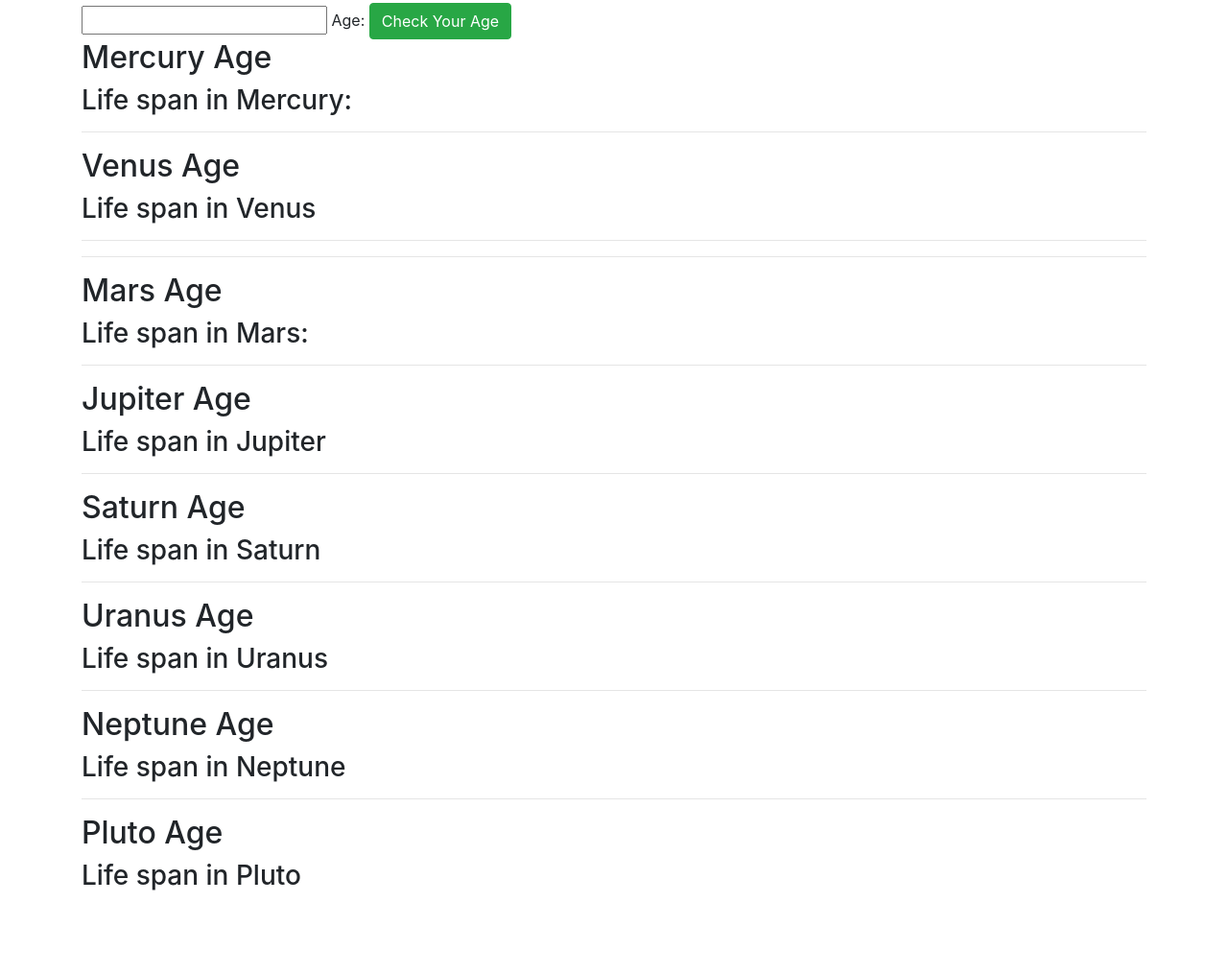
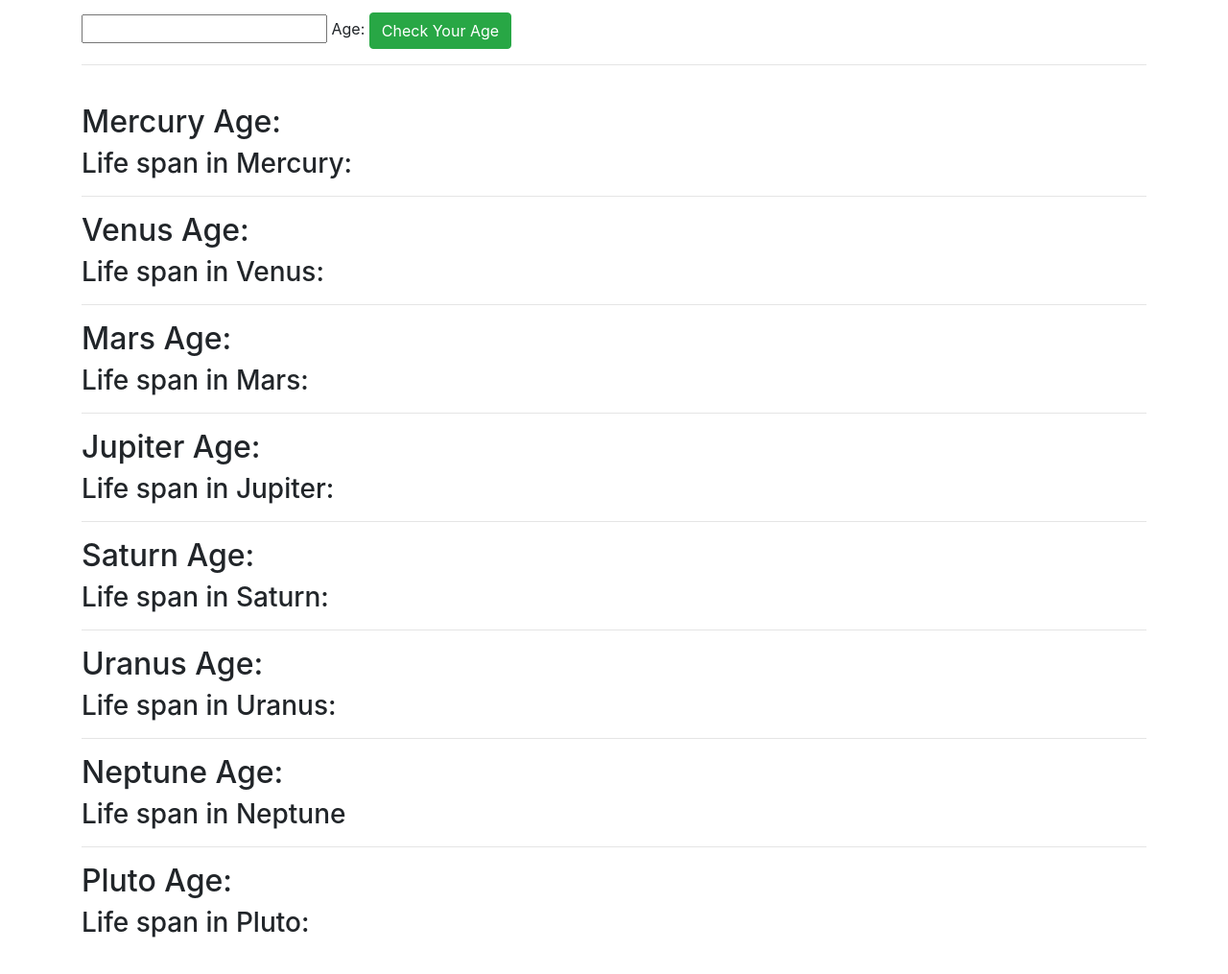
Before and after one commit to glenpogz36/Super-Galactic-Age-Calculator, a website built with webpack: page src/index.html in a window 1280 px wide. Shown: the part 203-1218 px from the top of the page at 96% size. Before the commit the page ends 1188 px from the top, so only its background shows below. Built offline with nearby package versions, Linux system fonts and the light colour scheme.

Commit message:
it will add final commit by fixing bugs

```diff
--- a/src/index.html
+++ b/src/index.html
@@ -9,7 +9,7 @@
 <body>
     <div class="jumbotron">
         <center>
-            <h2>Galactic Age Calculator</h2>
+            <h1>Galactic Age Calculator</h1>
         </center>
     </div>
     <div class="container">
@@ -18,30 +18,31 @@
             <label for="newAge">Age:</label>
             <button class="btn btn-success" type="submit">Check Your Age</button>
         </form>
-        <h2>Mercury Age</h2><span id="mercuryAge"></span>
-        <h3>Life span in Mercury:</h3><span id="mercuryLifespan"></span>
         <hr>
-        <h2>Venus Age</h2><span id="venusAge"></span>
-        <h3>Life span in Venus </h3><span id="venusLifespan"></span>
+        <br>
+        <h2>Mercury Age: <span id="mercuryAge"></span></h2>
+        <h3>Life span in Mercury: <span id="mercuryLifespan"></span></h3>
         <hr>
+        <h2>Venus Age: <span id="venusAge"></span></h2>
+        <h3>Life span in Venus: <span id="venusLifespan"></span></h3>
         <hr>
-        <h2>Mars Age</h2><span id="marsAge"></span>
-        <h3>Life span in Mars: </h3><span id="marsLifespan"></span>
+        <h2>Mars Age: <span id="marsAge"></span></h2>
+        <h3>Life span in Mars: <span id="marsLifespan"></span></h3>
         <hr>
-        <h2>Jupiter Age</h2><span id="jupiterAge"></span>
-        <h3>Life span in Jupiter </h3><span id="jupiterLifespan"></span>
+        <h2>Jupiter Age: <span id="jupiterAge"></span></h2>
+        <h3>Life span in Jupiter: <span id="jupiterLifespan"></span></h3>
         <hr>
-        <h2>Saturn Age</h2><span id="saturnAge"></span>
-        <h3>Life span in Saturn </h3><span id="saturnLifespan"></span>
+        <h2>Saturn Age: <span id="saturnAge"></span></h2>
+        <h3>Life span in Saturn: <span id="saturnLifespan"></span></h3>
         <hr>
-        <h2>Uranus Age</h2><span id="uranusAge"></span>
-        <h3>Life span in Uranus </h3><span id="uranusLifespan"></span>
+        <h2>Uranus Age: <span id="uranusAge"></span></h2>
+        <h3>Life span in Uranus: <span id="uranusLifespan"></span></h3>
         <hr>
-        <h2>Neptune Age</h2><span id="neptuneAge"></span>
-        <h3>Life span in Neptune </h3><span id="neptuneLifespan"></span>
+        <h2>Neptune Age: <span id="neptuneAge"></span></h2>
+        <h3>Life span in Neptune <span id="neptuneLifespan"></span></h3>
         <hr>
-        <h2>Pluto Age</h2><span id="plutoAge"></span>
-        <h3>Life span in Pluto </h3><span id="plutoLifespan"></span>
+        <h2>Pluto Age: <span id="plutoAge"></span></h2>
+        <h3>Life span in Pluto: <span id="plutoLifespan"></span></h3>
         <br>
         <br>
 
```
Also changed, not shown: READMe.md.
